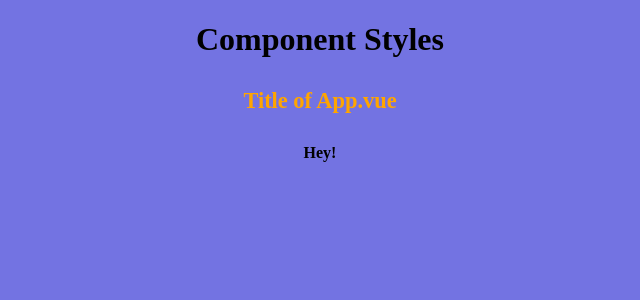
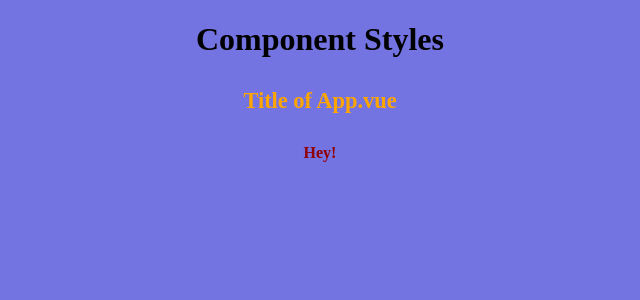
Before and after one commit to siggi-ai/Vue-Practice, a Vue app: page / in a window 1280 px wide. Shown: the top 300 px of the page, without its empty margins (320-960 px from the left). Built offline with nearby package versions, Linux system fonts and the light colour scheme.

Commit message:
color red

```diff
--- a/src/components/Styles.vue
+++ b/src/components/Styles.vue
@@ -13,4 +13,7 @@ body {
   background-color: rgb(115, 115, 226);
   text-align: center;
 }
+h4 {
+  color: rgb(145, 0, 0);
+}
 </style>
```
